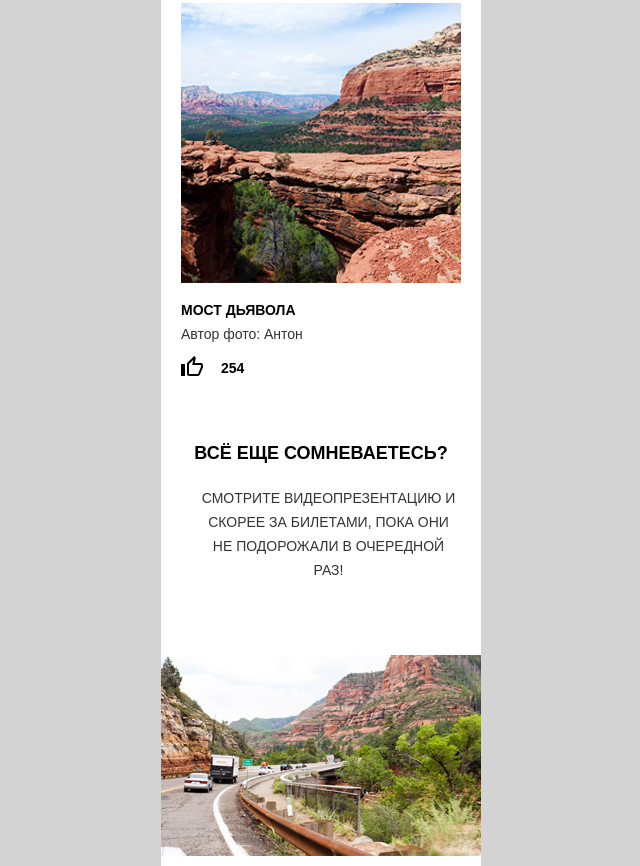
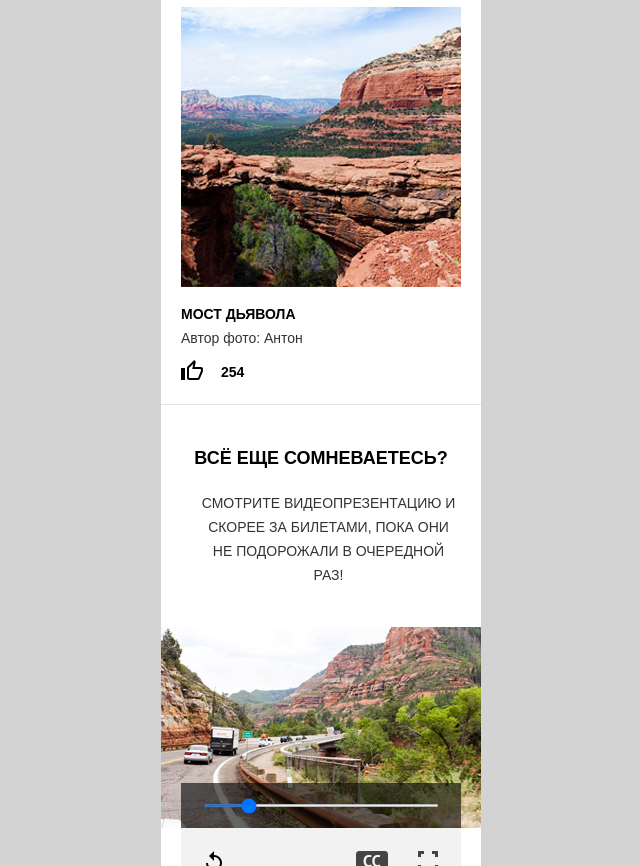
Before and after one commit to SergWulf/668021-sedona-20, a website: page source/photo.html in a window 1280 px wide. Shown: the part 1934-2800 px from the top of the page, without its empty margins (319-959 px from the left). Drawn offline with nearby package versions, Linux system fonts and the light colour scheme; files that its build step writes are made by us from their sources.

Commit message:
Вёрстка элементов управления видео. Часть2

```diff
--- a/source/photo.html
+++ b/source/photo.html
@@ -66,9 +66,11 @@
       <h2 class="video__header">Всё еще сомневаетесь?</h2>
       <p class="video__description">Смотрите видеопрезентацию и скорее за билетами, пока они не подорожали в очередной раз!</p>
       <div class="video__container">
-        <video class="video__presentation" poster="img/video-mobile@1x.jpg" width="320" height="267"></video>
+        <video class="video__presentation" poster="img/video-mobile@1x.jpg" width="320" height="201"></video>
         <div class="video__controls">
-          <input class="video__controls-seek" type="range" value="0">
+          <div class="video__controls-seek-container">
+            <input class="video__controls-seek" type="range" min="0" max="100" value="17">
+          </div>
           <button class="video__controls-replay" type="button" aria-label="replay"></button>
           <button class="video__controls-subtitles" type="button" aria-invalid="subtitles"></button>
           <button class="video__controls-fullscreen" type="button" aria-label="fullscreen" ></button>
--- a/source/sass/blocks/card-photo.scss
+++ b/source/sass/blocks/card-photo.scss
@@ -1,6 +1,7 @@
 .card-photo {
   padding-bottom: 20px;
   padding-top: 20px;
+  border-top: 1px solid #e5e5e5;
 
   a {
     display: block;
--- a/source/sass/blocks/video.scss
+++ b/source/sass/blocks/video.scss
@@ -1,3 +1,7 @@
+.video {
+  border-top: 1px solid #e5e5e5;
+}
+
 .video__header {
   @include main_font_index($color:$black, $font-size: 18px, $line-height: 26px, $font-weight: bold);
   text-align: center;
@@ -13,20 +17,81 @@
   padding-bottom: 40px;
 }
 
+.video__controls {
+  position: relative;
+  display: flex;
+  justify-content: flex-start;
+  align-items: center;
+  width: 280px;
+  height: 66px;
+  background-color: #f2f2f2;
+  margin: 0 auto;
+}
+
+.video__presentation {
+  display: block;
+}
+
+.video__controls-seek-container {
+  position: absolute;
+  top: -45px;
+  width: 280px;
+  height: 45px;
+  margin: 0 auto;
+  background: rgba(0, 0, 0, 0.6);
+  display: flex;
+  align-items: center;
+  justify-content: center;
+}
+
+.video__controls-seek {
+  /*  -webkit-appearance: none;
+    -moz-appearance: none;
+    */
+  width: 235px;
+  height: 3px;
+  background-color: rgba(255, 255, 255, 0.2);
+  outline: none;
+  border: none;
+}
+
+.video__controls-seek::-webkit-slider-thumb {
+  /*-webkit-appearance: none;  */
+  width: 9px;
+  height: 9px;
+  border-radius: 50%;
+  background-color: $white;
+  outline: none;
+  border: none;
+}
+
+.video__controls-seek::-moz-range-thumb {
+  /* -moz-appearance: none; */
+  width: 9px;
+  height: 9px;
+  border-radius: 50%;
+  background-color: $white;
+  outline: none;
+  border: none;
+}
+
 .video__controls-replay {
   width: 20px;
   height: 20px;
   background: url("../img/icon-video-replay.svg") no-repeat 0 0;
+  margin-left: 25px;
 }
 
 .video__controls-subtitles {
   width: 32px;
   height: 20px;
   background: url("../img/icon-video-subtitles.svg") no-repeat 0 0;
+  margin-left: 130px;
 }
 
 .video__controls-fullscreen {
   width: 32px;
   height: 20px;
   background: url("../img/icon-video-fullscreen.svg") no-repeat 0 0;
+  margin-left: 30px;
 }
```
